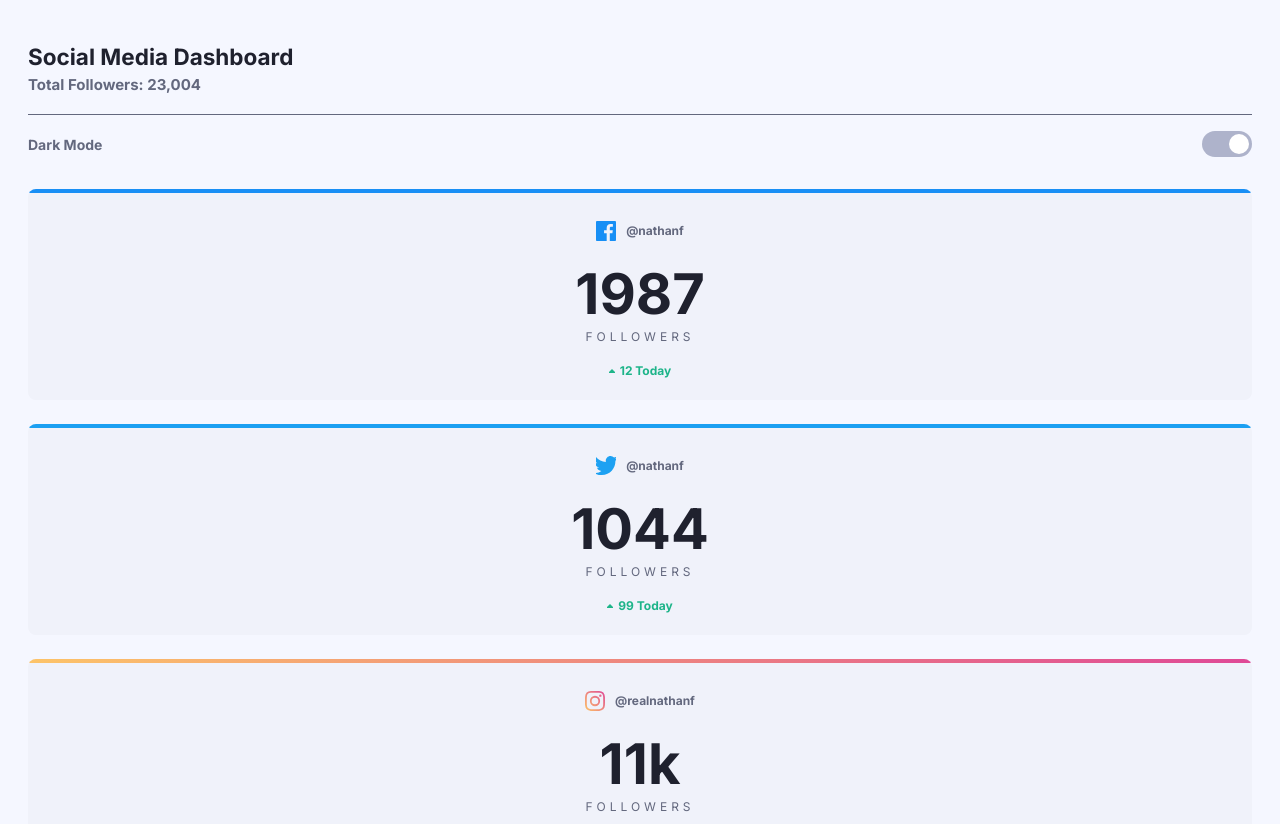
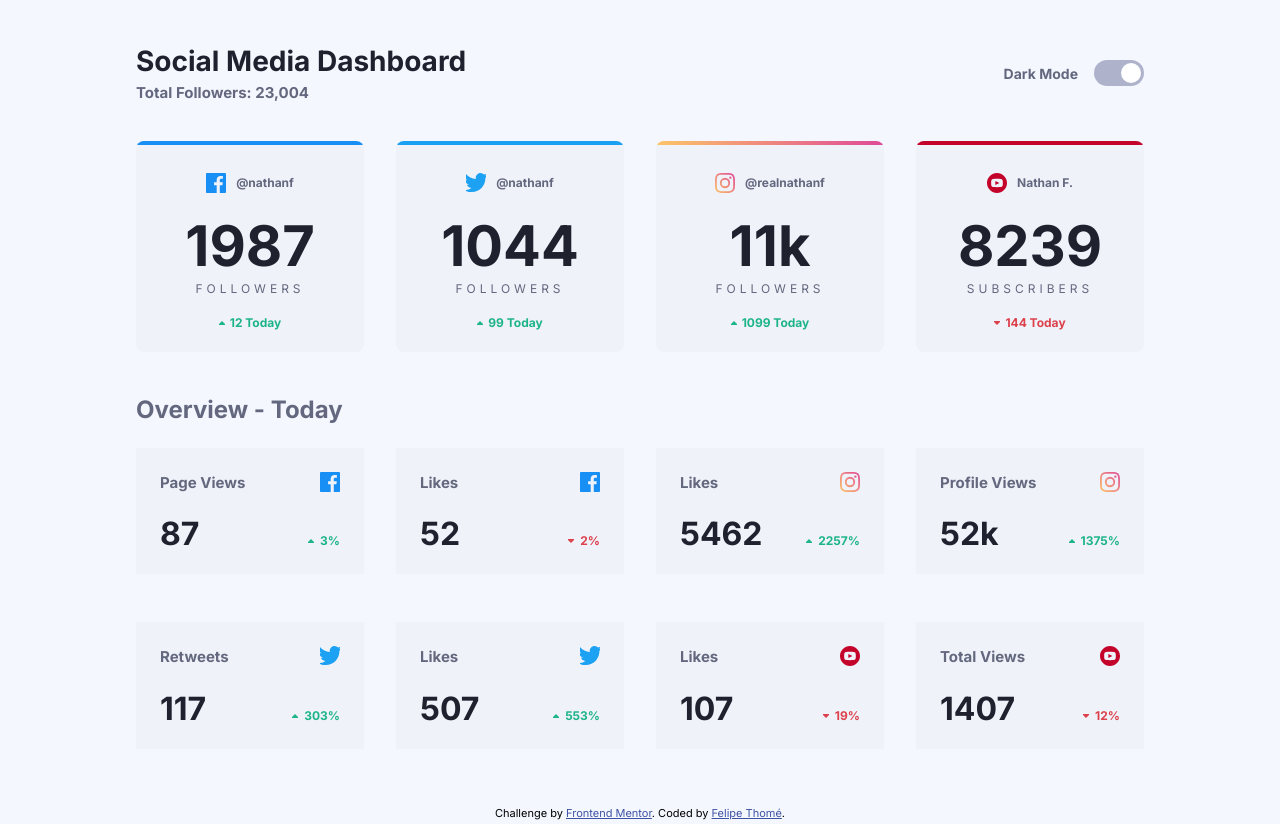
Before and after one commit to felipetn1989/social-media-dashboard-with-theme-switcher-master, a plain HTML site: page index.html in a window 1280 px wide. Shown: the top 824 px of the page. Drawn offline with Linux system fonts and the light colour scheme.

Commit message:
finished desktop version

```diff
--- a/index.html
+++ b/index.html
@@ -55,8 +55,8 @@
           <span class="stats__change decrease">144 Today</span>
         </div>
       </div>
+      <h2 id="secondaryHeading">Overview - Today</h2>
       <div class="card__overview">
-        <h2 id="secondaryHeading">Overview - Today</h2>
         <div class="box_toggle main__overview">
           <span class="text_toggle overview__stats facebook">Page Views</span>
           <span class="number_toggle overview__number">87</span
--- a/styles/style.css
+++ b/styles/style.css
@@ -352,7 +352,7 @@ body {
   background-image: url(../images/icon-down.svg);
 }
 
-.card__overview h2 {
+#secondaryHeading {
   color: var(--Dark-Grayish-Blue);
   text-align: left;
   font-size: 1.5rem;
@@ -408,3 +408,63 @@ body {
 .attribution a {
   color: hsl(228, 45%, 44%);
 }
+
+/* Media query for tablets */
+
+@media screen and (min-width: 37.5em) {
+  .card__headings h1 {
+    grid-area: one;
+    font-size: 1.75rem;
+  }
+
+  .card__headings p {
+    border-bottom: unset;
+    grid-area: two;
+  }
+
+  .toggle {
+    grid-area: three;
+    display: flex;
+    justify-content: flex-end;
+    gap: 1rem;
+  }
+
+  .card__headings {
+    display: grid;
+    grid-template-areas:
+      "one three"
+      "two three";
+  }
+
+  .card__general {
+    display: grid;
+    grid-template-columns: 1fr 1fr;
+    gap: 2rem;
+  }
+
+  .card__overview {
+    display: grid;
+    grid-template-columns: 1fr 1fr;
+    gap: 2rem;
+  }
+}
+
+/* Media query for desktops */
+
+@media screen and (min-width:70em) {
+  .card {
+    padding: 2.5rem 8.5rem;
+  }
+
+  #secondaryHeading {
+    margin-top: 1rem;
+  }
+
+  .card__headings {
+    margin-bottom: 1.125rem;
+  }
+
+  .card__general, .card__overview {
+    grid-template-columns: repeat(4,1fr);
+  }
+}
```
